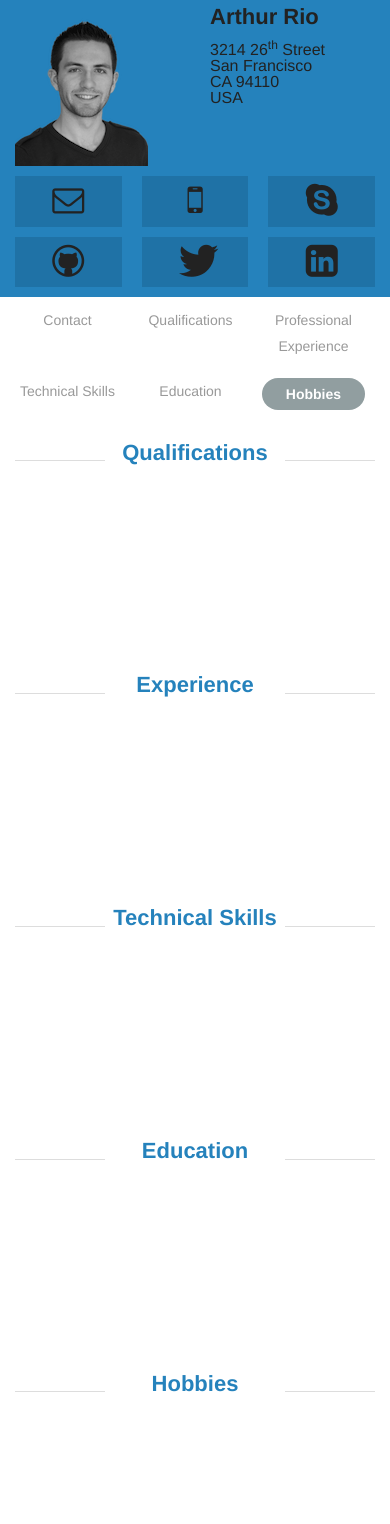
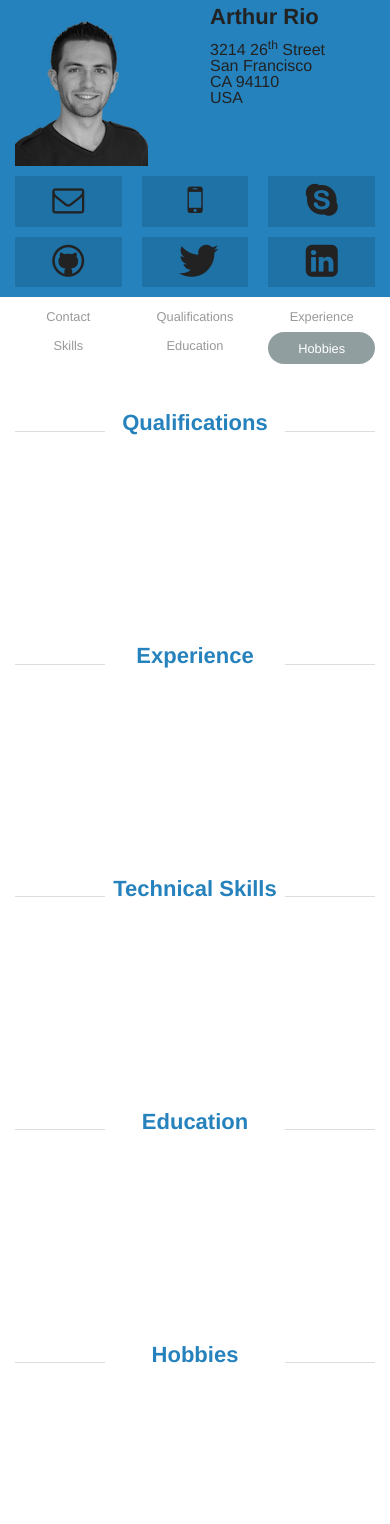
Before and after one commit to arthurio/site_heroku, a Django app: page / in a window 390 px wide. Shown: the top 1524 px of the page. After the commit the page ends 1363 px from the top, so only its background shows below. Run offline with Django 3.2, Linux system fonts and the light colour scheme; some web fonts are replaced.

Commit message:
update the nav for mobile

```diff
--- a/perso/static/css/style.css
+++ b/perso/static/css/style.css
@@ -3,15 +3,13 @@
     background-color: #2582BC;
 }
 
-#address {
-    color: #222;
+@media only screen and (min-width: 1280px) {
+    .header .address {
+        padding-top: 0.625em;
+    }
 }
 
-
-.header .contat .icon {
-}
-
-.header .contact a {
+.header a {
     color: #222;
 }
 
@@ -55,12 +53,7 @@
     display: block;
 }
 
-@media only screen and (min-width: 1280px) {
-    .header ul li .inner a div.icon:before {
-    }
-}
-
-@media only screen and (max-width: 1280px) {
+@media only screen and (max-width: 1279px) {
     .header ul li .inner a div.icon:before {
         font-size: 2em;
     }
@@ -80,6 +73,21 @@
 
 /* NAV */
 
+[data-magellan-expedition] .sub-nav {
+    max-width: 1048px;
+    margin: -0.25em auto 1.125em;
+}
+
+@media only screen and (max-width: 768px) {
+    [data-magellan-expedition] {
+        padding: 10px 0;
+    }
+
+    [data-magellan-expedition] .sub-nav {
+        padding: 0;
+    }
+}
+
 [data-magellan-expedition] [data-magellan-arrival] {
     text-align: center;
 }
@@ -87,29 +95,32 @@
     background-color: #919EA0;
     -webkit-border-radius: 1000px;
     border-radius: 1000px;
-    font-weight: bold;
+    font-weight: normal;
     padding: 0.1875em 0.5625em;
 
 }
 [data-magellan-expedition] [data-magellan-arrival] a {
     color: #999999;
-    font-size: 0.875em;
+    font-size: 0.8em;
 }
 
 [data-magellan-expedition] [data-magellan-arrival].active a {
     color: #fff;
 }
 
+.small-block-grid-3.large-block-grid-6 > li {
+    padding: 0 0.625em 0.2em;
+}
 @media only screen and (min-width: 768px) {
-    [data-magellan-expedition] > div {
-        margin: -0.25em auto 1.125em;
-        max-width: 62.5em;
+    .small-block-grid-3.large-block-grid-6 > li {
+        padding: 0 0.625em 1.25em;
     }
 }
 /* END NAV */
 
 /* CONTENT */
-#content .row {
+#content {
+    margin-top: 1em;
 }
 
 #content .row .large-12 hr {
--- a/perso/templates/header.html
+++ b/perso/templates/header.html
@@ -2,13 +2,13 @@
     <div class="small-6 large-2 columns">
         <img src="{{ STATIC_URL }}images/tall.png" data-interchange="[{{ STATIC_URL }}images/small.png, (small_medium)], [{{ STATIC_URL }}images/medium.png, (medium_small)] [{{ STATIC_URL }}images/tall.png, (medium)]">
     </div>
-    <div class="small-6 large-3 columns">
-        <a id="address" href="https://www.google.com/maps?q=3214+26th+Street+San+Francisco+CA+94110+USA&hl=en&geocode=+&hnear=3214+26th+St,+San+Francisco,+California+94110&t=m&z=16" target="_blank">
+    <div class="small-6 large-3 columns address">
             <div class="row">
                 <div class="small-12 large-12 columns">
                     <h3>Arthur Rio</h3>
                 </div>
             </div>
+        <a href="https://www.google.com/maps?q=3214+26th+Street+San+Francisco+CA+94110+USA&hl=en&geocode=+&hnear=3214+26th+St,+San+Francisco,+California+94110&t=m&z=16" target="_blank">
             <div class="row">
                 <div class="small-12 large-12 columns">
                     3214 26<sup>th</sup> Street
--- a/perso/templates/nav.html
+++ b/perso/templates/nav.html
@@ -10,10 +10,10 @@
                         <div data-magellan-arrival="qualifications"><a href="#qualifications">Qualifications</a></div>
                     </li>
                     <li>
-                        <div data-magellan-arrival="experience"><a href="#experience">Professional Experience</a></div>
+                        <div data-magellan-arrival="experience"><a href="#experience"><span class="hide-for-medium-down">Professional </span>Experience</a></div>
                     </li>
                     <li>
-                        <div data-magellan-arrival="skills"><a href="#skills">Technical Skills</a></div>
+                        <div data-magellan-arrival="skills"><a href="#skills"><span class="hide-for-small">Technical </span>Skills</a></div>
                     </li>
                     <li>
                         <div data-magellan-arrival="education"><a href="#education">Education</a></div>
```
